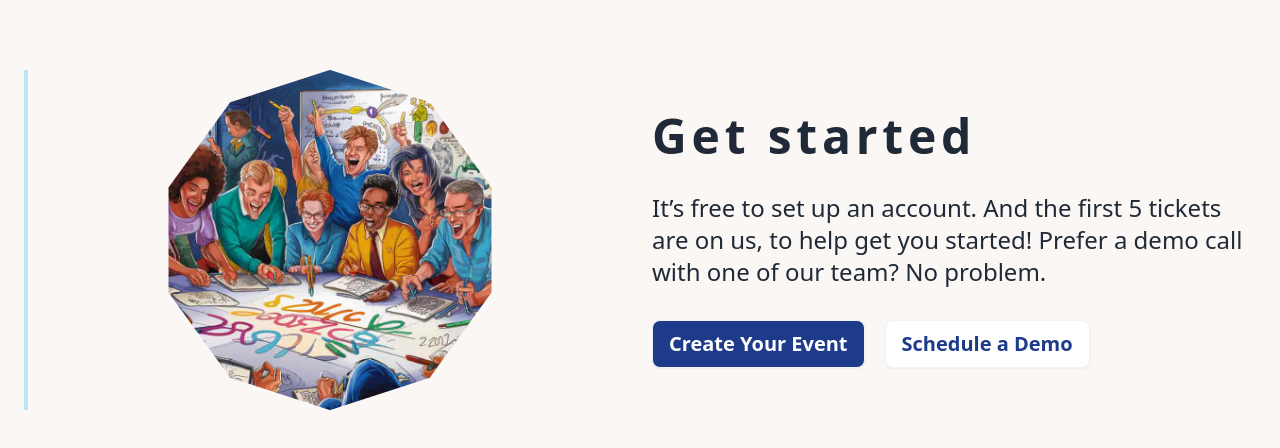
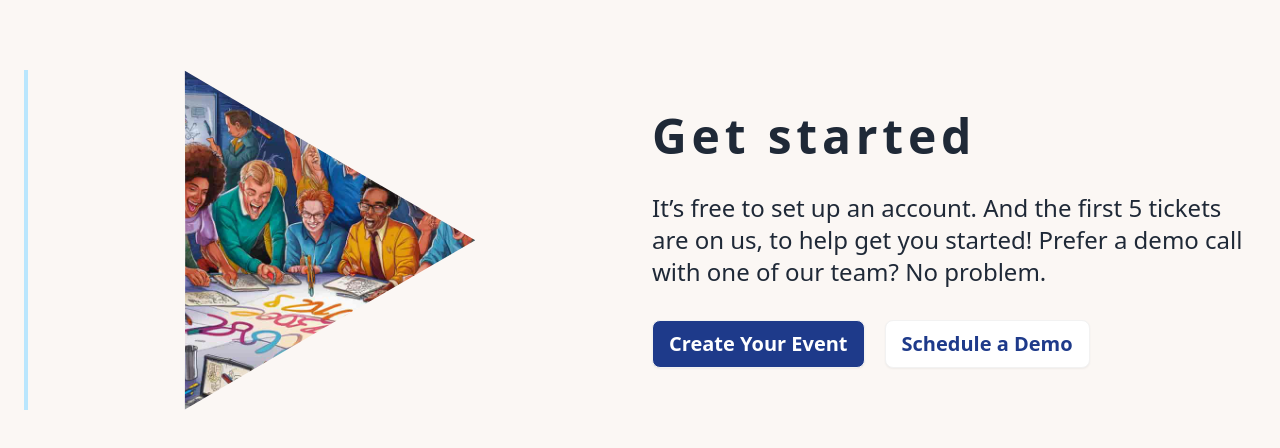
Before and after one commit to sakil470004/ticketfusion-ui, a React (Vite) app: page / in a window 1280 px wide. Shown: the part 600-1048 px from the top of the page. Built offline with nearby package versions, Linux system fonts and the light colour scheme; no server answers.

Commit message:
adding get stated component

```diff
--- a/src/pages/Home/GetStated.jsx
+++ b/src/pages/Home/GetStated.jsx
@@ -3,7 +3,7 @@ export default function GetStated() {
   return (
     <div className="grid md:grid-cols-2 gap-5 my-10  border-l-4 border-l-sky-200">
       <div>
-        <img className="mask mask-decagon" src={GetStatedImg} alt="create your event" />
+        <img className="mask mask-triangle-4" src={GetStatedImg} alt="create your event" />
       </div>
       <div className="flex flex-col gap-5  md:gap-8 items-start justify-center">
         <h1 className="text-4xl md:text-5xl font-semibold leading-loose tracking-widest">
```
